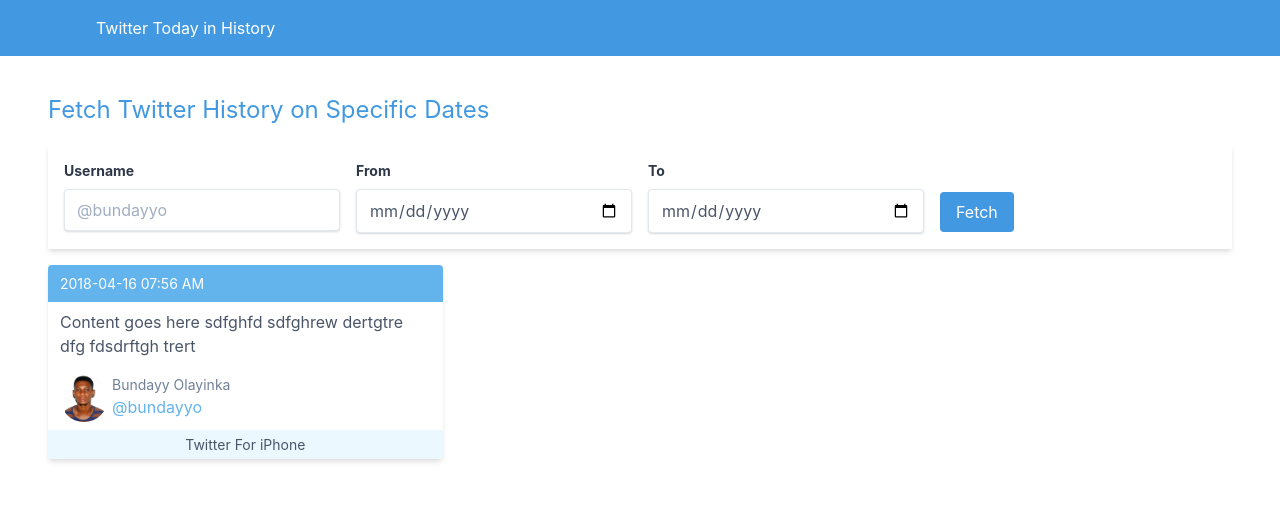
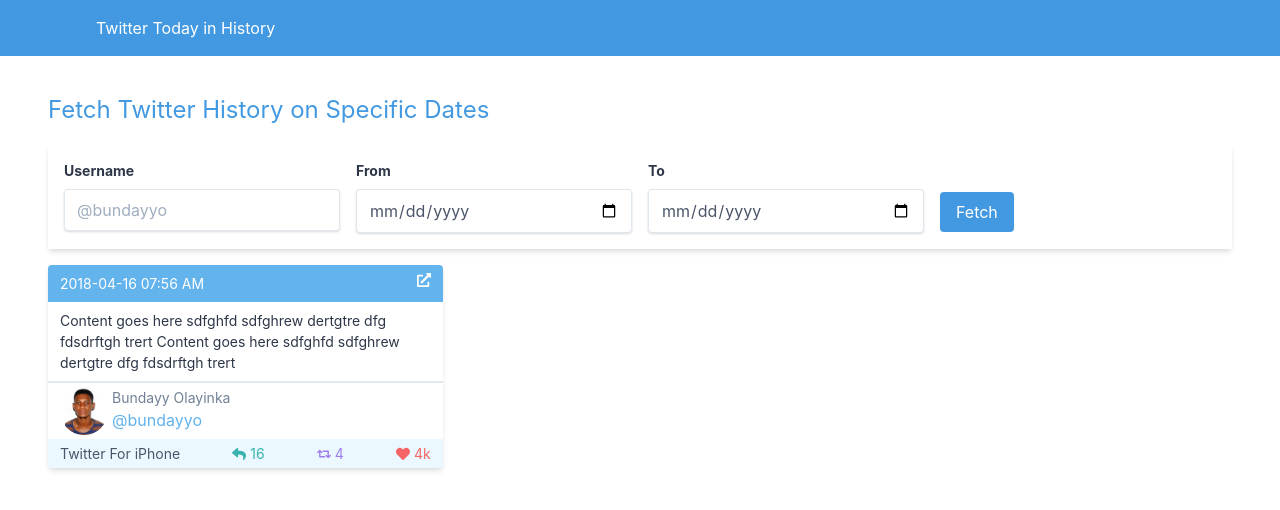
Before and after one commit to bunday/react-demo, a React (Create React App) app: page / in a window 1280 px wide. Shown: the top 510 px of the page. Built offline with nearby package versions, Linux system fonts and the light colour scheme.

Commit message:
card styled

```diff
--- a/src/components/BodyContent.js
+++ b/src/components/BodyContent.js
@@ -1,5 +1,6 @@
 import React, { Component } from 'react'
 import passport from '../img/passport.jpg'
+import { FaRetweet, FaReply, FaHeart, FaOpenid, FaExternalLinkAlt } from 'react-icons/fa';
 
 class BodyContent extends Component {
 
@@ -58,22 +59,39 @@ class BodyContent extends Component {
                     </div> */}
                     <div className="shadow-md rounded w-1/3">
                         <div>
-                            <p className="bg-blue-400 rounded-t text-sm py-2 px-3 text-white">2018-04-16 07:56 AM</p>
-                            <p className="text-gray-700 py-2 px-3">Content goes here sdfghfd sdfghrew dertgtre dfg fdsdrftgh trert </p>
-                            <div className="py-2 px-3 flex">
+                            <div className="bg-blue-400 rounded-t text-sm py-2 px-3 text-white flex justify-between">
+                                <p>2018-04-16 07:56 AM</p>
+                                <a href="#">
+                                <FaExternalLinkAlt/>
+                                </a>
+                            </div>
+                            <p className="text-gray-800 text-sm py-2 px-3">
+                                Content goes here sdfghfd sdfghrew dertgtre dfg fdsdrftgh trert
+                                Content goes here sdfghfd sdfghrew dertgtre dfg fdsdrftgh trert
+                                 </p>
+                            <div className="py-1 px-3 flex border-t-2">
                                 <img src={passport} className="w-12 h-12 mr-1 rounded-full object-contain" />
                                 <div>
                                     <p className="text-gray-600 text-sm">
                                         Bundayy Olayinka
-                            </p>
+                                    </p>
                                     <a href="#" className="text-blue-400"> @bundayyo </a>
                                 </div>
                             </div>
-                            <p className="bg-blue-100 rounded-b text-center text-sm py-1 px-3 text-gray-700">Twitter For iPhone</p>
-
+                            <div className="bg-blue-100 rounded-b text-sm py-1 px-3 text-gray-700 flex justify-between">
+                                <p>Twitter For iPhone</p>
+                                <div className="inline-flex text-teal-500">
+                                    <FaReply className="mt-1 mr-1" /> 16
+                                </div>
+                                <div className="inline-flex text-purple-500">
+                                    <FaRetweet className="mt-1 mr-1" /> 4
+                                </div>
+                                <div className="inline-flex text-red-500">
+                                    <FaHeart className="mt-1 mr-1" /> 4k
+                                </div>
+                            </div>
                         </div>
                     </div>
-
                 </div>
             </main>
         )
```
